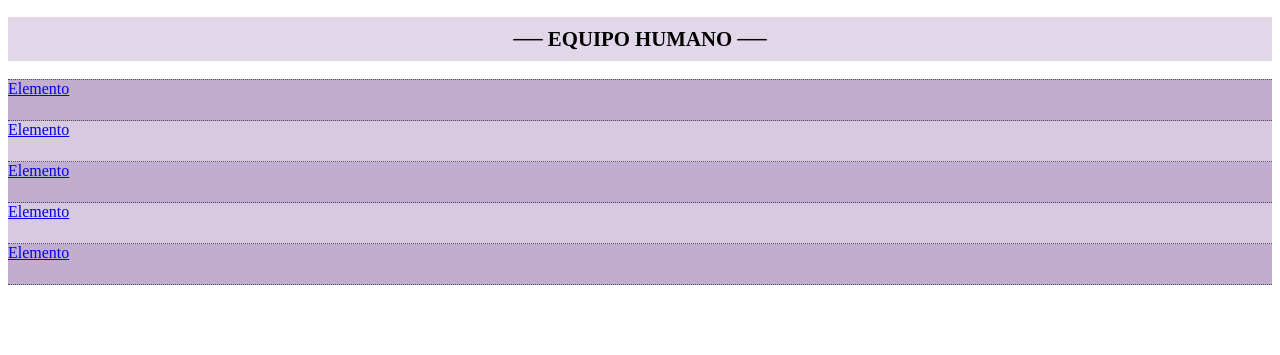
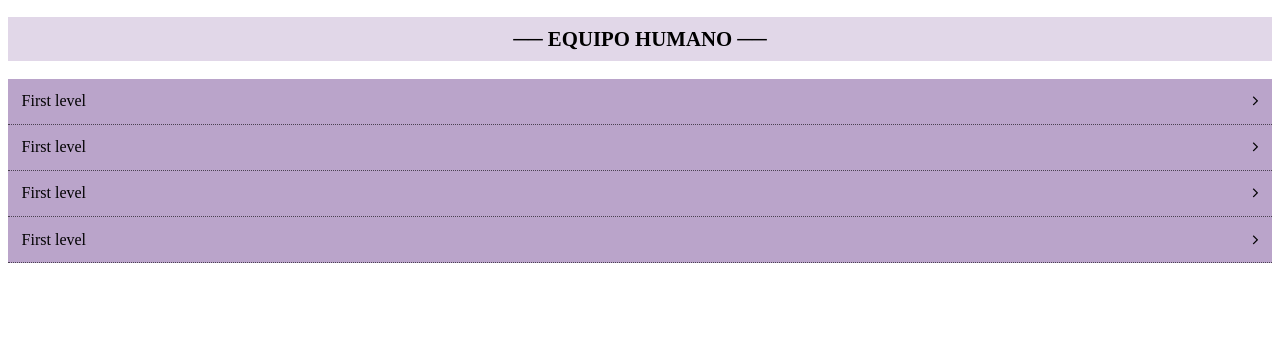
Before and after one commit to Guebsite/inmunology, a PHP site: page /sidebar.html in a window 1280 px wide. Shown: the top 355 px of the page. Run offline with PHP 8.4, Linux system fonts and the light colour scheme; some libraries are stand-ins or nearby versions.

Commit message:
sidebar good

```diff
--- /dev/null
+++ b/css/bar.css
@@ -0,0 +1,108 @@
+
+
+h2 { display: block;
+     width: 100%;
+     padding: 10px;
+    box-sizing: border-box;
+     background-color: rgba(179, 155, 197, 0.4);
+     text-align: center;
+     font-size: 1.3em;
+     text-transform: uppercase;}
+
+/*Styles top Level Menu Item*/
+
+.nav a, .nav label {
+  display: block;
+  padding: .85rem;
+  color: #000;
+  background-color: rgba(179, 155, 197, 0.90);;
+  /*box-shadow: inset 0 -1px #1d1d1d;*/
+    border-bottom: dotted 1px rgba(0, 0, 0, 0.6);
+  -webkit-transition: all .25s ease-in;
+  transition: all .25s ease-in;
+}
+
+.nav a:focus, .nav a:hover, .nav label:focus, .nav label:hover {
+  color: rgba(255, 255, 255, 0.5);
+  background:#915eb8;
+}
+
+.nav label { cursor: pointer; }
+
+
+.nav__list ul, ul.nav__list  { list-style-type: none; }
+
+.group-list, .sub-group-list, .sub-sub-group-list, .nav__list { padding-left: 0px;  }
+
+
+/*Styles submenu items*/
+
+/**
+ * Styling first level lists items
+ */
+
+.group-list a, .group-list label {
+  padding-left: 2rem;
+  background: rgba(179, 155, 197, 0.60);
+  /*box-shadow: inset 0 -1px #373737;*/
+    border-bottom: dotted 1px rgba(0, 0, 0, 0.6);
+}
+
+.group-list a:focus, .group-list a:hover, .group-list label:focus, .group-list label:hover { background:rgba(145, 94, 184, 0.93); }
+
+/**
+ * Styling second level list items
+ */
+
+.sub-group-list a, .sub-group-list label {
+  padding-left: 4rem;
+  background: rgba(179, 155, 197, 0.30);
+  /*box-shadow: inset 0 -1px #474747;*/
+  border-bottom: dotted 1px rgba(0, 0, 0, 0.6);
+}
+
+.sub-group-list a:focus, .sub-group-list a:hover, .sub-group-list label:focus, .sub-group-list label:hover { background:rgba(145, 94, 184, 0.83); }
+
+/**
+ * Styling third level list items
+ */
+
+.sub-sub-group-list a, .sub-sub-group-list label {
+  padding-left: 6rem;
+  background: #454545;
+  /*box-shadow: inset 0 -1px #575757;*/
+  border-bottom: dotted 1px rgba(0, 0, 0, 0.6);
+  background: rgba(179, 155, 197, 0.05);
+}
+
+.sub-sub-group-list a:focus, .sub-sub-group-list a:hover, .sub-sub-group-list label:focus, .sub-sub-group-list label:hover { background:rgba(145, 94, 184, 0.63); }
+
+/**
+ * Hide nested lists
+ */
+
+.group-list, .sub-group-list, .sub-sub-group-list {
+  height: 100%;
+  max-height: 0;
+  overflow: hidden;
+  -webkit-transition: max-height .5s ease-in-out;
+  transition: max-height .5s ease-in-out;
+}
+
+.nav__list input[type=checkbox]:checked + label + ul { /* reset the height when checkbox is checked */
+max-height: 1000px; }
+
+
+/*Rotate icon toogle*/
+
+label > span {
+  float: right;
+  -webkit-transition: -webkit-transform .65s ease;
+  transition: transform .65s ease;
+}
+
+.nav__list input[type=checkbox]:checked + label > span {
+  -webkit-transform: rotate(90deg);
+  -ms-transform: rotate(90deg);
+  transform: rotate(90deg);
+}
--- a/css/sidebar.css
+++ /dev/null
@@ -1,32 +0,0 @@
-/*Documento CSS*/
-
-h2 { display: block;
-     width: 100%;
-     padding: 10px;
-    box-sizing: border-box;
-     background-color: rgba(179, 155, 197, 0.4);
-     text-align: center;
-     font-size: 1.3em;
-     text-transform: uppercase;}
-
-
-#sidebar { display:block;
-           width: 100%;
-           min-height: 1px;}
-
-#sidebar ul { display: block;
-              width: 100%;
-              padding: 0px;
-              list-style-type: none;
-              min-height: 1px;}
-
-
-#sidebar li { display: block;
-              width: 100%;
-              height: 40px;
-              border-bottom: dotted 1px rgba(0, 0, 0, 0.6);}
-
-#sidebar li:first-child { border-top: dotted 1px rgba(0, 0, 0, 0.6); }
-
-#sidebar li:nth-child(odd) { background-color: rgba(179, 155, 197, 0.82);}
-#sidebar li:nth-child(even) { background-color: rgba(179, 155, 197, 0.53);}
--- a/sidebar.html
+++ b/sidebar.html
@@ -3,20 +3,108 @@
 <head>
     <meta charset="UTF-8">
     <title>Document</title>
-    <meta name="viewport" content="width=device-width, user-scalable=no, initial-scale=1.0, maximum-scale=1.0, minimum-scale=1.0">
-    <link rel="stylesheet" href="css/sidebar.css">
+
+    <link rel="stylesheet" href="css/bar.css">
+    <link rel="stylesheet" href="//netdna.bootstrapcdn.com/font-awesome/4.3.0/css/font-awesome.min.css">
 </head>
 <body>
     <div id="sidebar">
          <h2>── Equipo Humano ──</h2>
-          <ul>
-              <li><a href="#">Elemento</a></li>
-              <li><a href="#">Elemento</a></li>
-              <li><a href="#">Elemento</a></li>
-              <li><a href="#">Elemento</a></li>
-              <li><a href="#">Elemento</a></li>
+    <nav class="nav" role="navigation">
+  <ul class="nav__list">
+    <li>
+      <input id="group-1" type="checkbox" hidden />
+      <label for="group-1"><span class="fa fa-angle-right"></span> First level</label>
+      <ul class="group-list">
+        <li><a href="#">1st level item</a></li>
+        <li>
+          <input id="sub-group-1" type="checkbox" hidden />
+          <label for="sub-group-1"><span class="fa fa-angle-right"></span> Second level</label>
+          <ul class="sub-group-list">
+            <li><a href="#">2nd level nav item</a></li>
+            <li><a href="#">2nd level nav item</a></li>
+            <li><a href="#">2nd level nav item</a></li>
+            <li>
+              <input id="sub-sub-group-1" type="checkbox" hidden />
+              <label for="sub-sub-group-1"><span class="fa fa-angle-right"></span> Third level</label>
+              <ul class="sub-sub-group-list">
+                <li><a href="#">3rd level nav item</a></li>
+                <li><a href="#">3rd level nav item</a></li>
+                <li><a href="#">3rd level nav item</a></li>
+              </ul>
+            </li>
           </ul>
-    </div>
+        </li>
+      </ul>
+    </li>
+    <li>
+      <input id="group-2" type="checkbox" hidden />
+      <label for="group-2"><span class="fa fa-angle-right"></span> First level</label>
+      <ul class="group-list">
+        <li>
+          <li><a href="#">1st level item</a></li>
+          <li><a href="#">1st level item</a></li>
+          <input id="sub-group-2" type="checkbox" hidden />
+          <label for="sub-group-2"><span class="fa fa-angle-right"></span> Second level</label>
+          <ul class="sub-group-list">
+            <li><a href="#">2nd level nav item</a></li>
+            <li><a href="#">2nd level nav item</a></li>
+            <li>
+              <input id="sub-sub-group-2" type="checkbox" hidden />
+              <label for="sub-sub-group-2"><span class="fa fa-angle-right"></span> Third level</label>
+              <ul class="sub-sub-group-list">
+                <li><a href="#">3rd level nav item</a></li>
+              </ul>
+            </li>
+          </ul>
+        </li>
+      </ul>
+    </li>
+    <li>
+      <input id="group-3" type="checkbox" hidden />
+      <label for="group-3"><span class="fa fa-angle-right"></span> First level</label>
+      <ul class="group-list">
+        <li>
+          <li><a href="#">1st level item</a></li>
+          <li><a href="#">1st level item</a></li>
+          <input id="sub-group-3" type="checkbox" hidden />
+          <label for="sub-group-3"><span class="fa fa-angle-right"></span> Second level</label>
+          <ul class="sub-group-list">
+            <li><a href="#">2nd level nav item</a></li>
+            <li><a href="#">2nd level nav item</a></li>
+            <li><a href="#">2nd level nav item</a></li>
+            <li>
+              <input id="sub-sub-group-3" type="checkbox" hidden />
+              <label for="sub-sub-group-3"><span class="fa fa-angle-right"></span> Third level</label>
+              <ul class="sub-sub-group-list">
+                <li><a href="#">3rd level nav item</a></li>
+                <li><a href="#">3rd level nav item</a></li>
+                <li><a href="#">3rd level nav item</a></li>
+              </ul>
+            </li>
+          </ul>
+        </li>
+      </ul>
+    </li>
+    <li>
+      <input id="group-4" type="checkbox" hidden />
+      <label for="group-4"><span class="fa fa-angle-right"></span> First level</label>
+      <ul class="group-list">
+        <li>
+          <li><a href="#">1st level item</a></li>
+          <input id="sub-group-4" type="checkbox" hidden />
+          <label for="sub-group-4"><span class="fa fa-angle-right"></span> Second level</label>
+          <ul class="sub-group-list">
+            <li><a href="#">2nd level nav item</a></li>
+            <li><a href="#">2nd level nav item</a></li>
+          </ul>
+        </li>
+      </ul>
+    </li>
+  </ul>
+</nav>
+
+   </div>
 
 </body>
 </html>
--- a/style.css
+++ b/style.css
@@ -37,7 +37,8 @@ header, nav, section, article, aside, footer { display: block;
 }
 
 h1 { font-family: 'arimoregular'; }
-h2{ }
+h2{ font-family: 'arimoregular'; }
+
 h3 { font-family: 'open_sansregular';
      text-align: center;
      font-size: 2rem;
```
Also changed, not shown: css/font-awesome.min.css (added), img/mex.jpg.
